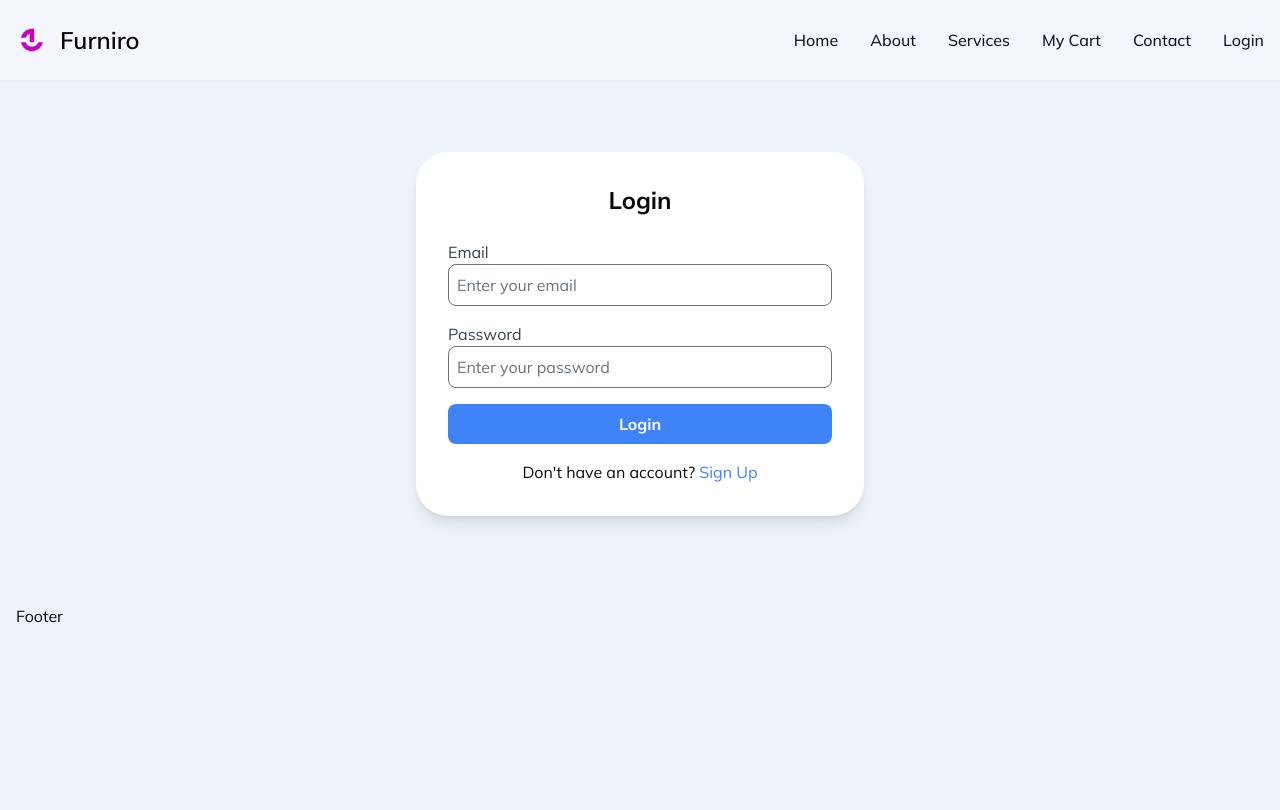
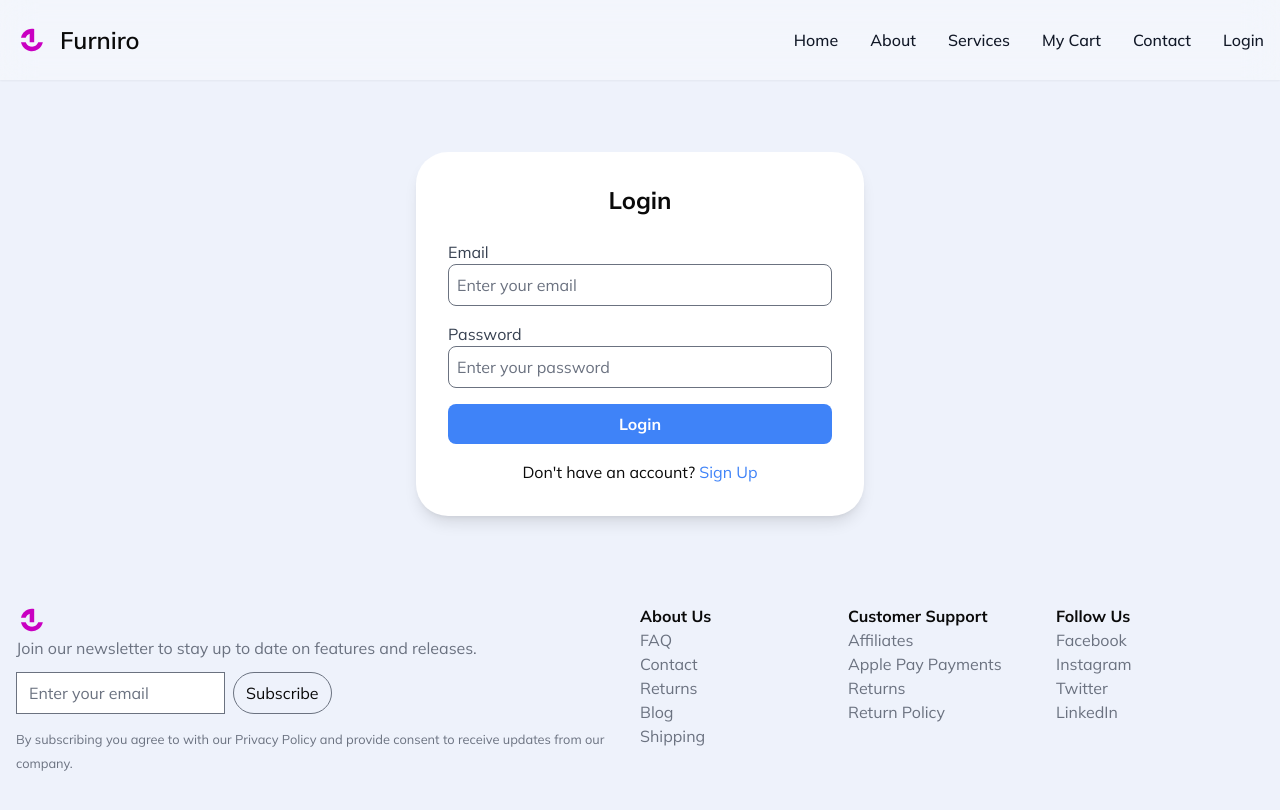
Before and after one commit to niklaux/Furniro, a Next.js app in the folder client/: page /login in a window 1280 px wide. Shown: the top 810 px of the page. Built offline with nearby package versions, Linux system fonts and the light colour scheme; no server answers.

Commit message:
improve footer

```diff
--- a/client/components/Footer.tsx
+++ b/client/components/Footer.tsx
@@ -1,8 +1,99 @@
 import React from "react";
 import SectionContainer from "./SectionContainer";
+import Image from "next/image";
+import Link from "next/link";
 
 const Footer = () => {
-  return <SectionContainer>Footer</SectionContainer>;
+  return (
+    <SectionContainer>
+      <div className="grid grid-col-span-1 md:grid-cols-6">
+        <div className="col-span-3">
+          <Image
+            src="/assets/Furniro_Logo.svg"
+            className="h-8"
+            alt="Furniro Logo"
+            width={32} // Specify width for Image component
+            height={32} // Specify height for Image component
+          />
+          <p className="text-gray-500">
+            Join our newsletter to stay up to date on features and releases.
+          </p>
+          <div className="my-3">
+            <input type="text" placeholder="Enter your email" />
+            <button className="px-3 py-2 border border-gray-500 rounded-full mx-2">
+              Subscribe
+            </button>
+          </div>
+          <div>
+            <small className="text-gray-500">
+              By subscribing you agree to with our Privacy Policy and provide
+              consent to receive updates from our company.
+            </small>
+          </div>
+        </div>
+
+        {/* About Us */}
+        <div className="">
+          <h1 className="font-bold">About Us</h1>
+          <div className="flex flex-col">
+            <Link className="text-gray-500" href="/">
+              FAQ
+            </Link>
+            <Link className="text-gray-500" href="/">
+              Contact
+            </Link>
+            <Link className="text-gray-500" href="/">
+              Returns
+            </Link>
+            <Link className="text-gray-500" href="/">
+              Blog
+            </Link>
+            <Link className="text-gray-500" href="/">
+              Shipping
+            </Link>
+          </div>
+        </div>
+
+        {/* Customer Support */}
+        <div className="">
+          <h1 className="font-bold">Customer Support</h1>
+          <div className="flex flex-col">
+            <Link className="text-gray-500" href="/">
+              Affiliates
+            </Link>
+            <Link className="text-gray-500" href="/">
+              Apple Pay Payments
+            </Link>
+            <Link className="text-gray-500" href="/">
+              Returns
+            </Link>
+            <Link className="text-gray-500" href="/">
+              Return Policy
+            </Link>
+          </div>
+        </div>
+
+        {/* Follow Us */}
+        <div className="">
+          <h1 className="font-bold">Follow Us</h1>
+          <div className="flex flex-col">
+            <Link className="text-gray-500" href="/">
+              Facebook
+            </Link>
+            <Link className="text-gray-500" href="/">
+              Instagram
+            </Link>
+            <Link className="text-gray-500" href="/">
+              Twitter
+            </Link>
+            <Link className="text-gray-500" href="/">
+              LinkedIn
+            </Link>
+          </div>
+        </div>
+      </div>
+    </SectionContainer>
+  );
 };
 
 export default Footer;
```
